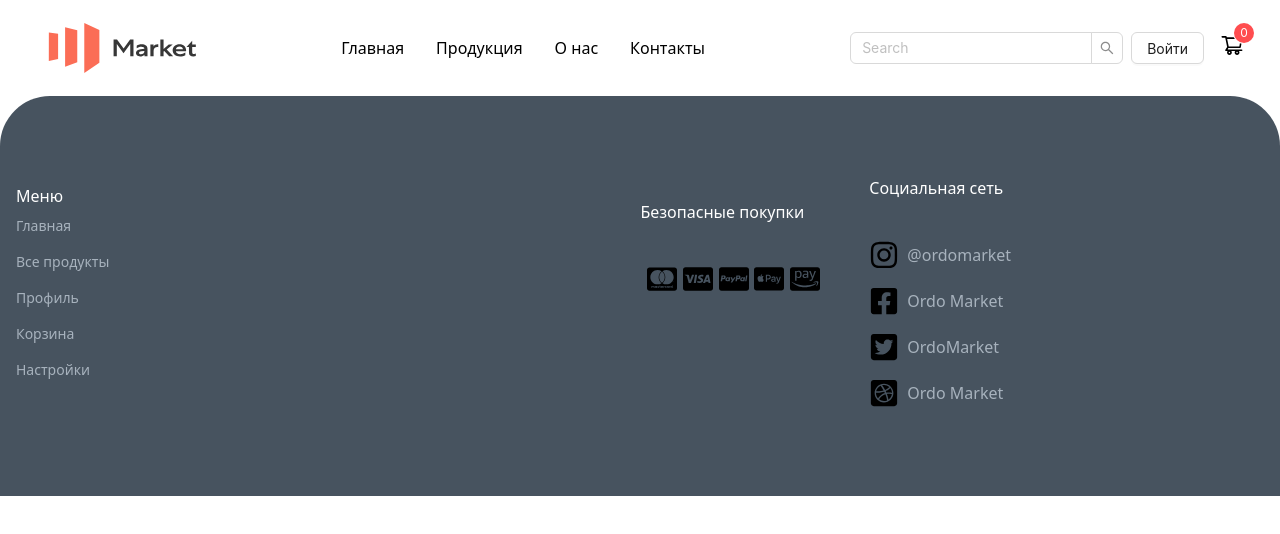
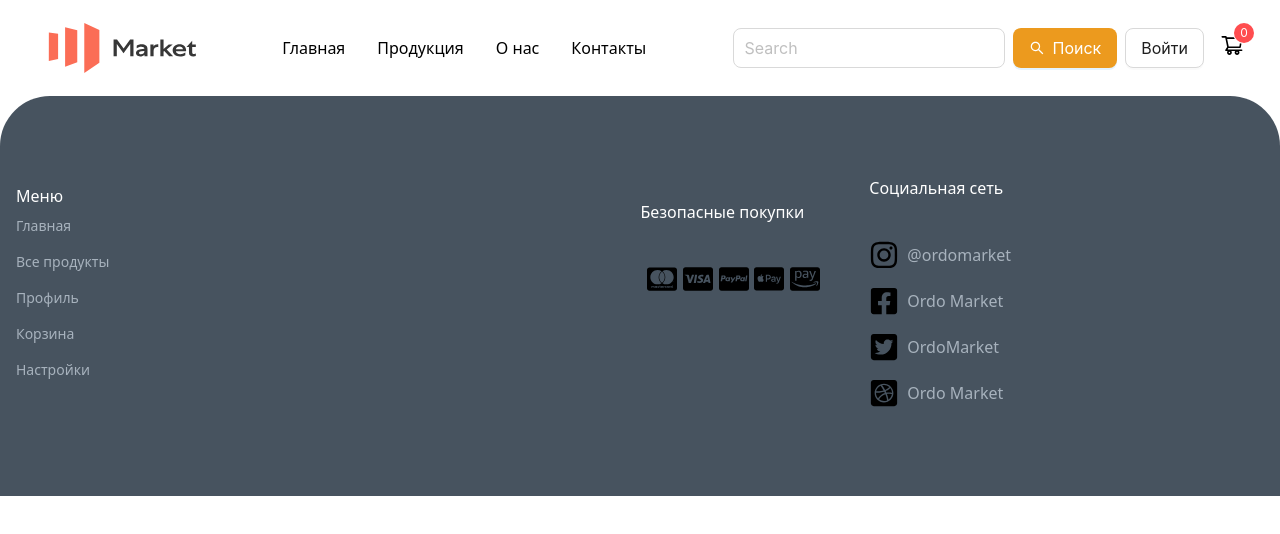
Before and after one commit to Jabryker/Market, a React (Create React App) app: page /news/1 in a window 1280 px wide. Shown: the top 534 px of the page. Built offline with nearby package versions, Linux system fonts and the light colour scheme; no server answers.

Commit message:
update header search

```diff
--- a/src/components/organisms/HeaderOrganism/HeaderOrganism.tsx
+++ b/src/components/organisms/HeaderOrganism/HeaderOrganism.tsx
@@ -1,6 +1,6 @@
 import { FC, useState } from "react";
 import { Link, useNavigate } from "react-router-dom";
-import { AiOutlineClose, AiOutlineMenu, AiOutlineShoppingCart } from "react-icons/ai";
+import { AiOutlineClose, AiOutlineMenu, AiOutlineSearch, AiOutlineShoppingCart } from "react-icons/ai";
 import { Input, Button, Badge } from "antd";
 import { navbar } from "../../../assets/data/";
 import store from "../../../store/store";
@@ -39,13 +39,23 @@ export const HeaderOrganism: FC = () => {
           ))}
         </ul>
         <div className="flex items-center relative">
-          <Input.Search
-            placeholder="Search"
-            value={searchQuery}
-            onChange={(e) => setSearchQuery(e.target.value)}
-            onSearch={handleSearch}
-          />
-          <Link to="/login"><Button className="ml-2">Войти</Button></Link>
+          <div className="flex space-x-2">
+            <Input
+              placeholder="Search"
+              value={searchQuery}
+              onChange={(e) => setSearchQuery(e.target.value)}
+              size="large"
+            />
+            <Button
+              type="primary"
+              onClick={handleSearch}
+              size="large"
+              className="bg-[#EC9A1E] text-white flex items-center gap-2"
+            >
+              <AiOutlineSearch /> Поиск
+            </Button>
+          </div>
+          <Link to="/login"><Button className="ml-2 bg-white" size="large">Войти</Button></Link>
           <Link to="/cart" className="ml-4">
             <Badge count={cartItemsCount} showZero>
               <AiOutlineShoppingCart size={24} color="black" />
```
